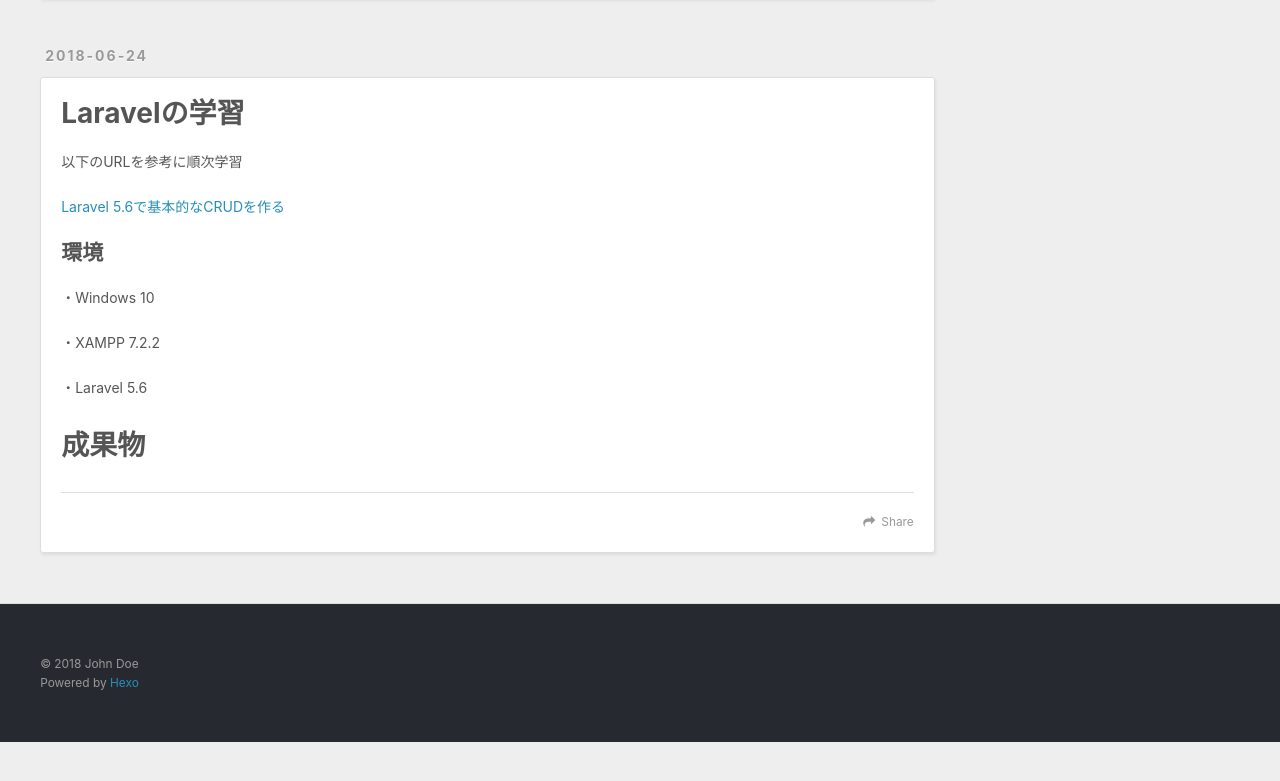
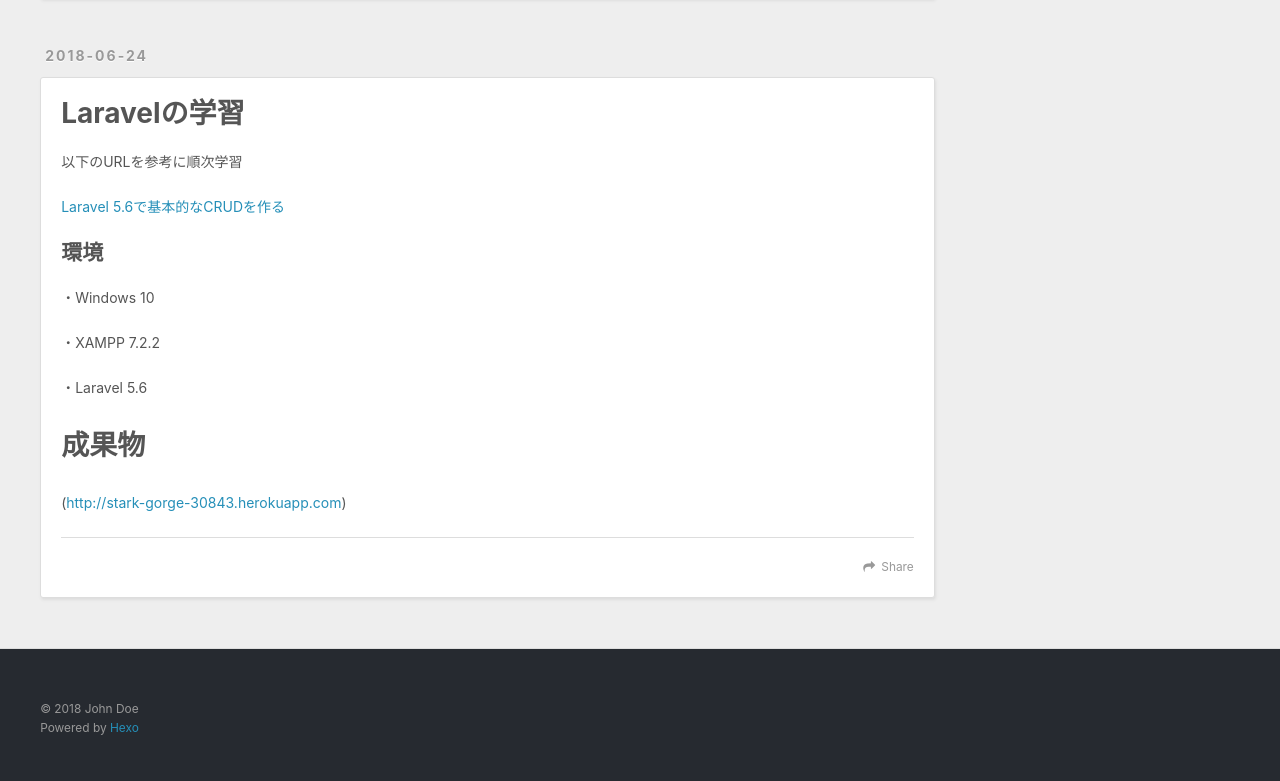
Before and after one commit to plusrik/plusrik.github.io, a plain HTML site: page index.html in a window 1280 px wide. Shown: the part 1640-2421 px from the top of the page. Before the commit the page ends 2382 px from the top, so only its background shows below. Drawn offline with nearby package versions, Linux system fonts and the light colour scheme.

Commit message:
Site updated: 2018-06-27 01:08:55

```diff
--- a/index.html
+++ b/index.html
@@ -181,7 +181,8 @@
 <h2 id="環境"><a href="#環境" class="headerlink" title="環境"></a>環境</h2><p>・Windows 10</p>
 <p>・XAMPP 7.2.2</p>
 <p>・Laravel 5.6</p>
-<h1 id="成果物"><a href="#成果物" class="headerlink" title="成果物"></a>成果物</h1>
+<h1 id="成果物"><a href="#成果物" class="headerlink" title="成果物"></a>成果物</h1><p>(<a href="http://stark-gorge-30843.herokuapp.com" target="_blank" rel="noopener">http://stark-gorge-30843.herokuapp.com</a>)</p>
+
 
     </div>
     <footer class="article-footer">
```
Also changed, not shown: 2018/06/24/laravel-study01/index.html (+6 -5 lines).
